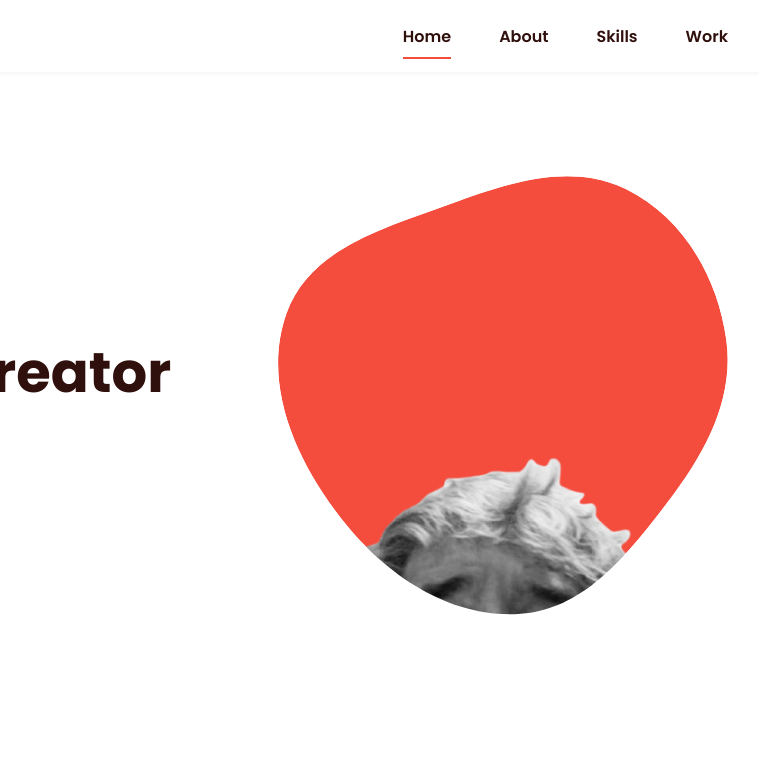
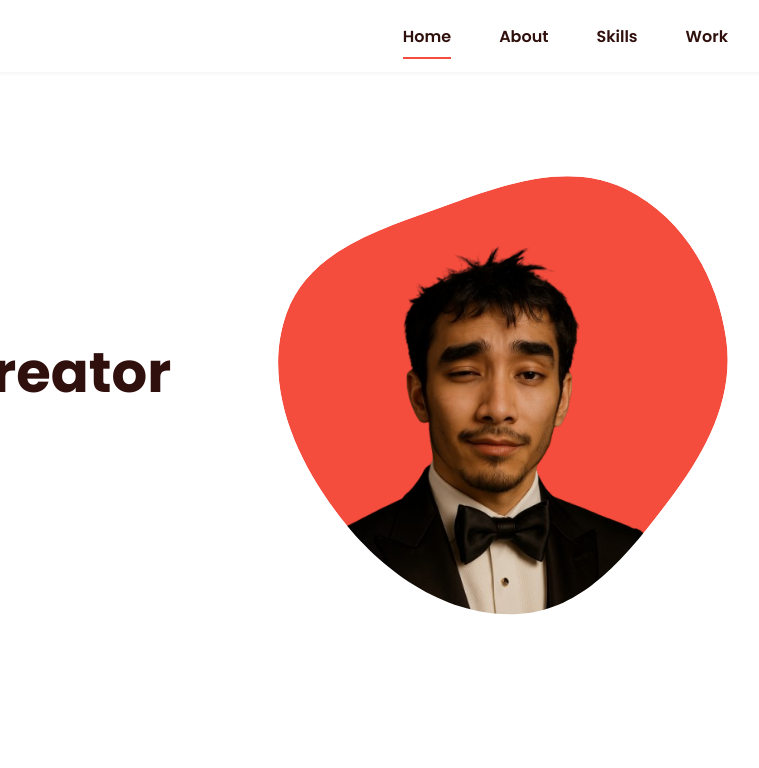
Before and after one commit to Derodrx/Devenn-K-Mehta, a plain HTML site: page index.html in a window 1280 px wide. Shown: the top 768 px of the page, 424-1183 px from the left. Drawn offline with nearby package versions, Linux system fonts and the light colour scheme.

Commit message:
Update index.html

```diff
--- a/index.html
+++ b/index.html
@@ -59,7 +59,7 @@
                         </mask>
                         <g mask="url(#mask0)">
                             <path d="M9.19024 145.964C34.0253 76.5814 114.865 54.7299 184.111 29.4823C245.804 6.98884 311.86 -14.9503 370.735 14.143C431.207 44.026 467.948 107.508 477.191 174.311C485.897 237.229 454.931 294.377 416.506 344.954C373.74 401.245 326.068 462.801 255.442 466.189C179.416 469.835 111.552 422.137 65.1576 361.805C17.4835 299.81 -17.1617 219.583 9.19024 145.964Z"/>
-                            <image class="home__blob-img" x="50" y="60" href="IMG_4211-removebg-preview.png"/>
+                            <image class="home__blob-img" x="50" y="60" href="perfil.png"/>
                         </g>
                     </svg>
                 </div>
```
